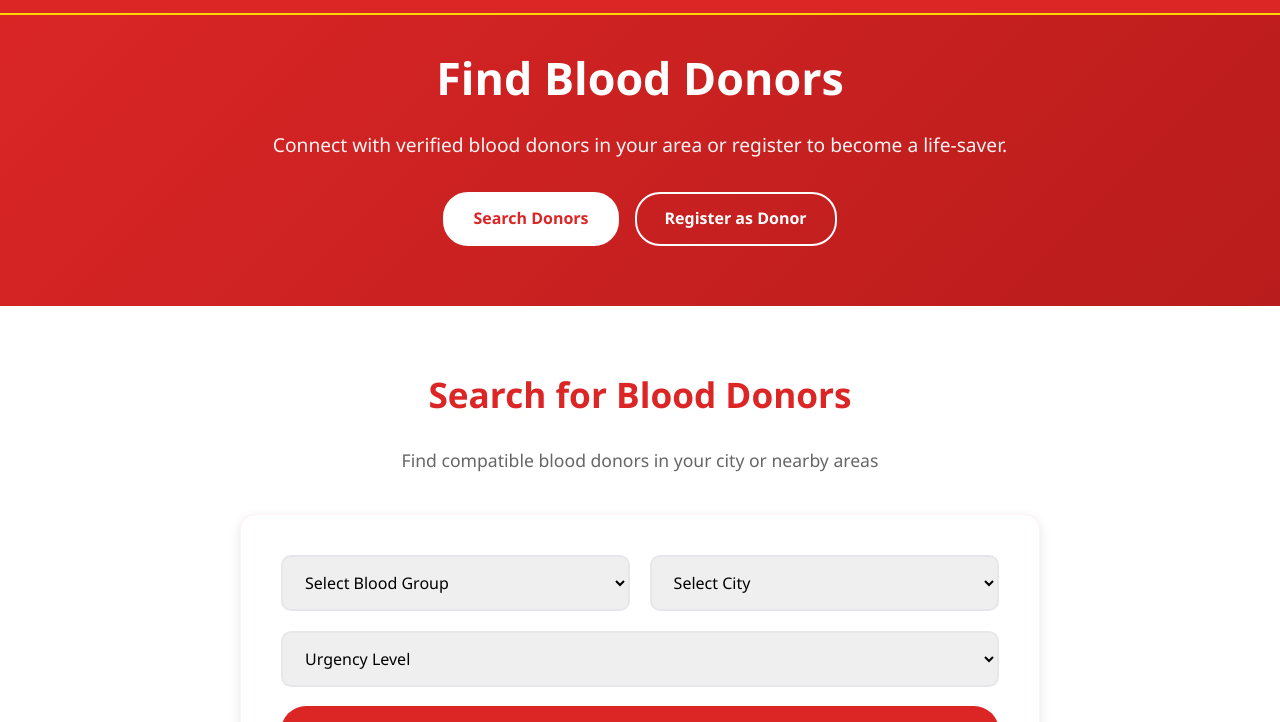
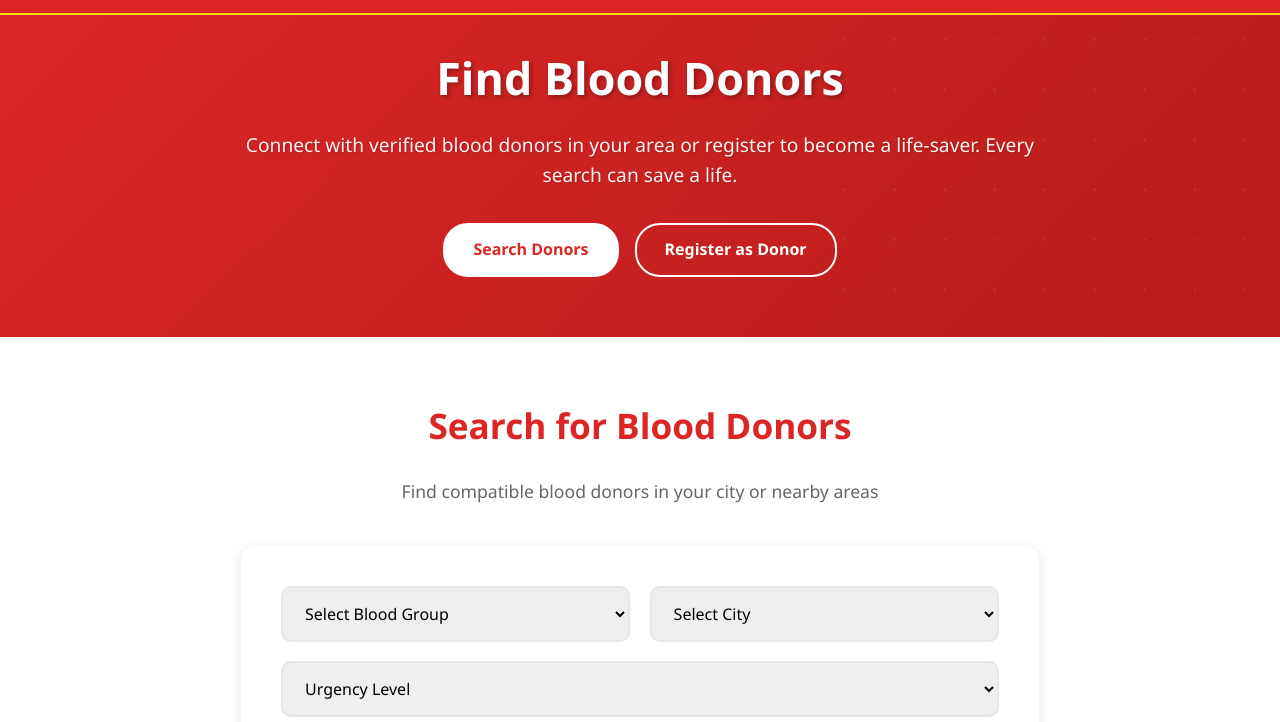
Before and after one commit to atifjavid80-tech/My-Website-, a plain HTML site: page donors.html in a window 1280 px wide. Shown: the part 78-800 px from the top of the page. Drawn offline with Linux system fonts and the light colour scheme.

Commit message:
Update donors.html

```diff
--- a/donors.html
+++ b/donors.html
@@ -5,7 +5,6 @@
     <meta name="viewport" content="width=device-width, initial-scale=1.0">
     <title>Find Blood Donors - Rishtey Khoon Ke</title>
 
-    <!-- OVERRIDE CSS -->
     <style>
         * {
             margin: 0;
@@ -25,7 +24,6 @@
         }
     </style>
 
-    <!-- MAIN CSS -->
     <style>
         :root {
             --logo-red: #dc2626;
@@ -117,29 +115,52 @@
             border-color: var(--logo-gold);
         }
 
-        /* Hero Section */
+        /* Hero Section with Same Shadow Effect */
         .hero {
             background: linear-gradient(135deg, var(--logo-red), var(--logo-dark-red));
             color: var(--logo-white);
             padding: 120px 2rem 60px;
             text-align: center;
+            position: relative;
+            overflow: hidden;
+        }
+
+        .hero::before {
+            content: '';
+            position: absolute;
+            top: -50%;
+            right: -50%;
+            width: 100%;
+            height: 200%;
+            background: radial-gradient(circle, rgba(255,255,255,0.1) 1px, transparent 1px);
+            background-size: 50px 50px;
+            animation: float 20s infinite linear;
+        }
+
+        @keyframes float {
+            0% { transform: translate(0, 0) rotate(0deg); }
+            100% { transform: translate(-100px, -100px) rotate(360deg); }
         }
 
         .hero-content {
             max-width: 800px;
             margin: 0 auto;
+            position: relative;
+            z-index: 2;
         }
 
         .hero h1 {
             font-size: 2.8rem;
             margin-bottom: 1rem;
             font-weight: 700;
+            text-shadow: 2px 2px 4px rgba(0,0,0,0.3);
         }
 
         .hero p {
             font-size: 1.2rem;
             margin-bottom: 2rem;
             opacity: 0.95;
+            text-shadow: 1px 1px 2px rgba(0,0,0,0.2);
         }
 
         .hero-buttons {
@@ -160,6 +181,7 @@
             font-size: 1rem;
             border: 2px solid var(--logo-white);
             transition: all 0.3s ease;
+            text-shadow: none;
         }
 
         .btn:hover {
@@ -563,11 +585,11 @@
         </div>
     </header>
 
-    <!-- Hero Section -->
+    <!-- Hero Section with Same Shadow Effect -->
     <section class="hero">
         <div class="hero-content">
             <h1>Find Blood Donors</h1>
-            <p>Connect with verified blood donors in your area or register to become a life-saver.</p>
+            <p>Connect with verified blood donors in your area or register to become a life-saver. Every search can save a life.</p>
             <div class="hero-buttons">
                 <a href="#search" class="btn">Search Donors</a>
                 <a href="#register" class="btn btn-outline">Register as Donor</a>
```
